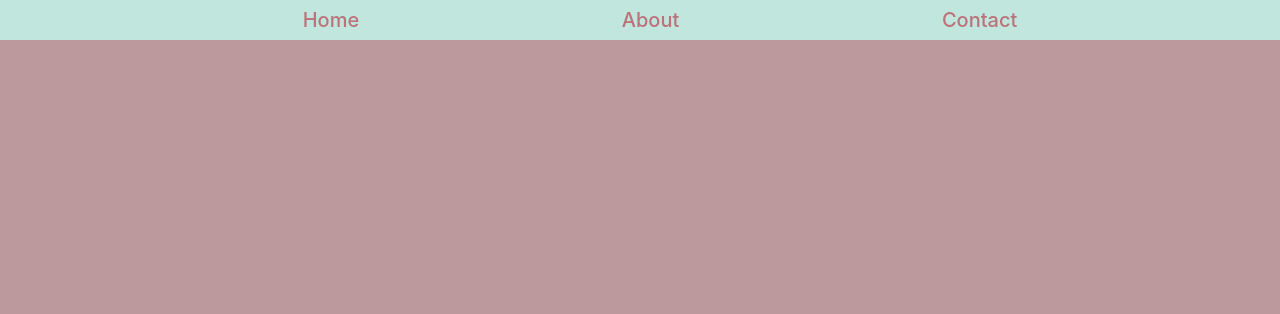
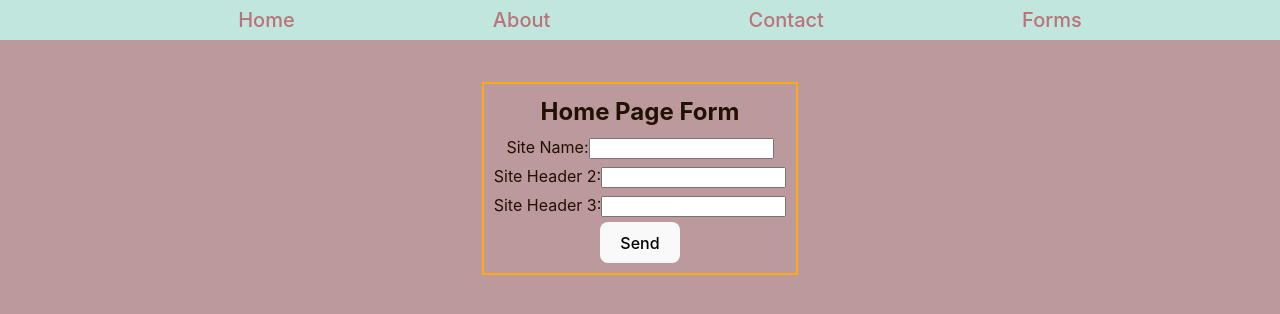
Before and after one commit to dylan12manley/JayaCo, a React (Vite) app: page /forms in a window 1280 px wide. Before the commit this address had no page. Shown: the top 314 px of the page. Built offline with nearby package versions, Linux system fonts and the light colour scheme.

Commit message:
add forms to app and header for routing

```diff
--- a/src/App.jsx
+++ b/src/App.jsx
@@ -1,17 +1,28 @@
-import { BrowserRouter as Router, Route, Routes } from "react-router-dom";
-import './App.css'
-import Header from "./components/Header/Header";
+import { BrowserRouter as Router, Route, Routes } from 'react-router-dom';
+import './App.css';
+import Header from './components/Header/Header';
 import Home from './pages/Home/Home';
 import About from './pages/About/About';
+import Forms from './pages/Forms/Forms';
 
 export default function App() {
   return (
-      <Router>
-        <Header/>
-        <Routes>
-            <Route path="/" element={<Home />} />
-            <Route path="/about" element={<About />} />
-        </Routes>
-      </Router>
+    <Router>
+      <Header />
+      <Routes>
+        <Route
+          path='/'
+          element={<Home />}
+        />
+        <Route
+          path='/about'
+          element={<About />}
+        />
+        <Route
+          path='/forms'
+          element={<Forms />}
+        />
+      </Routes>
+    </Router>
   );
-};
+}
--- a/src/components/Header/Header.jsx
+++ b/src/components/Header/Header.jsx
@@ -15,6 +15,9 @@
           <li>
             <Link>Contact</Link>
           </li>
+          <li>
+            <Link to='/forms'>Forms</Link>
+          </li>
         </ul>
       </nav>
     </header>
```
